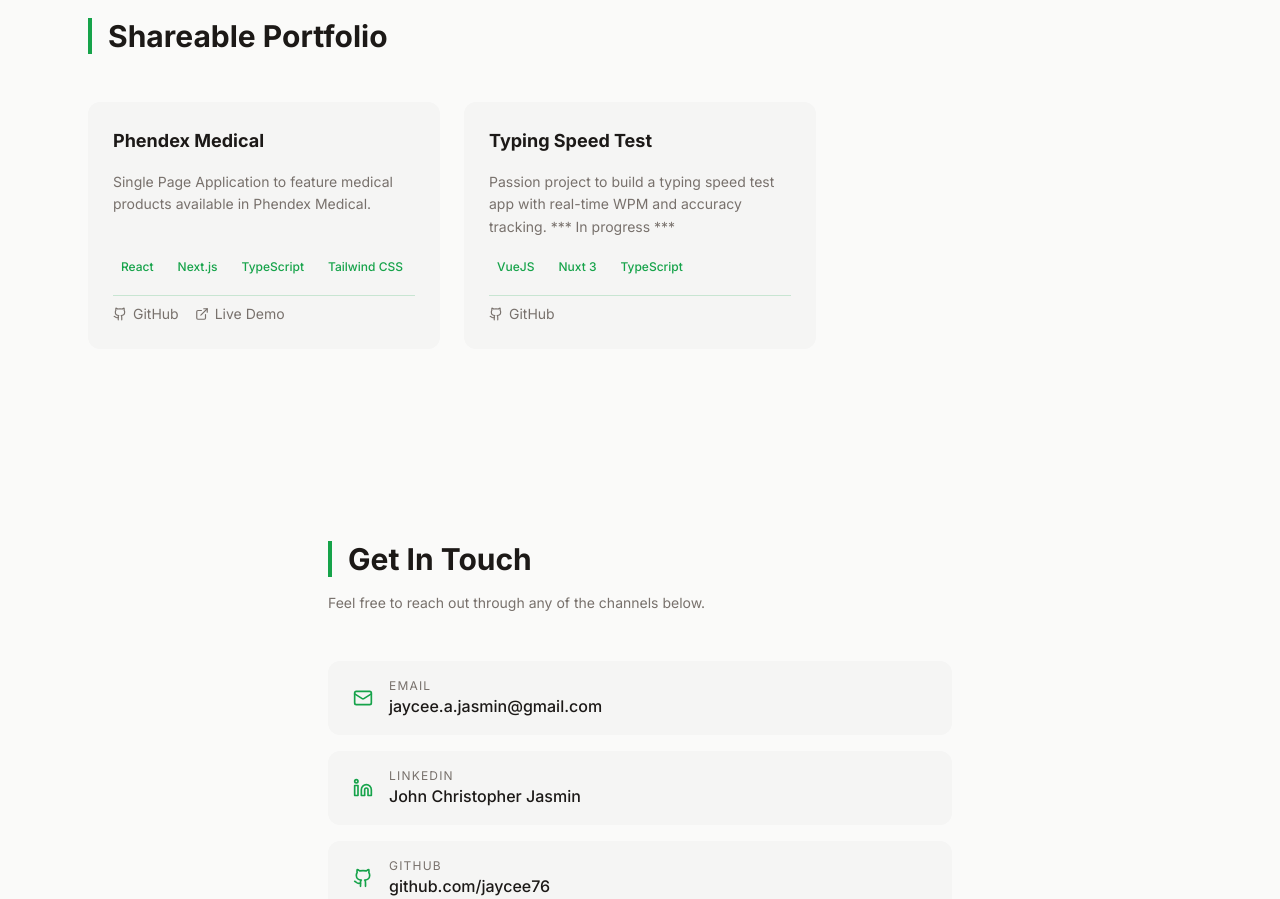
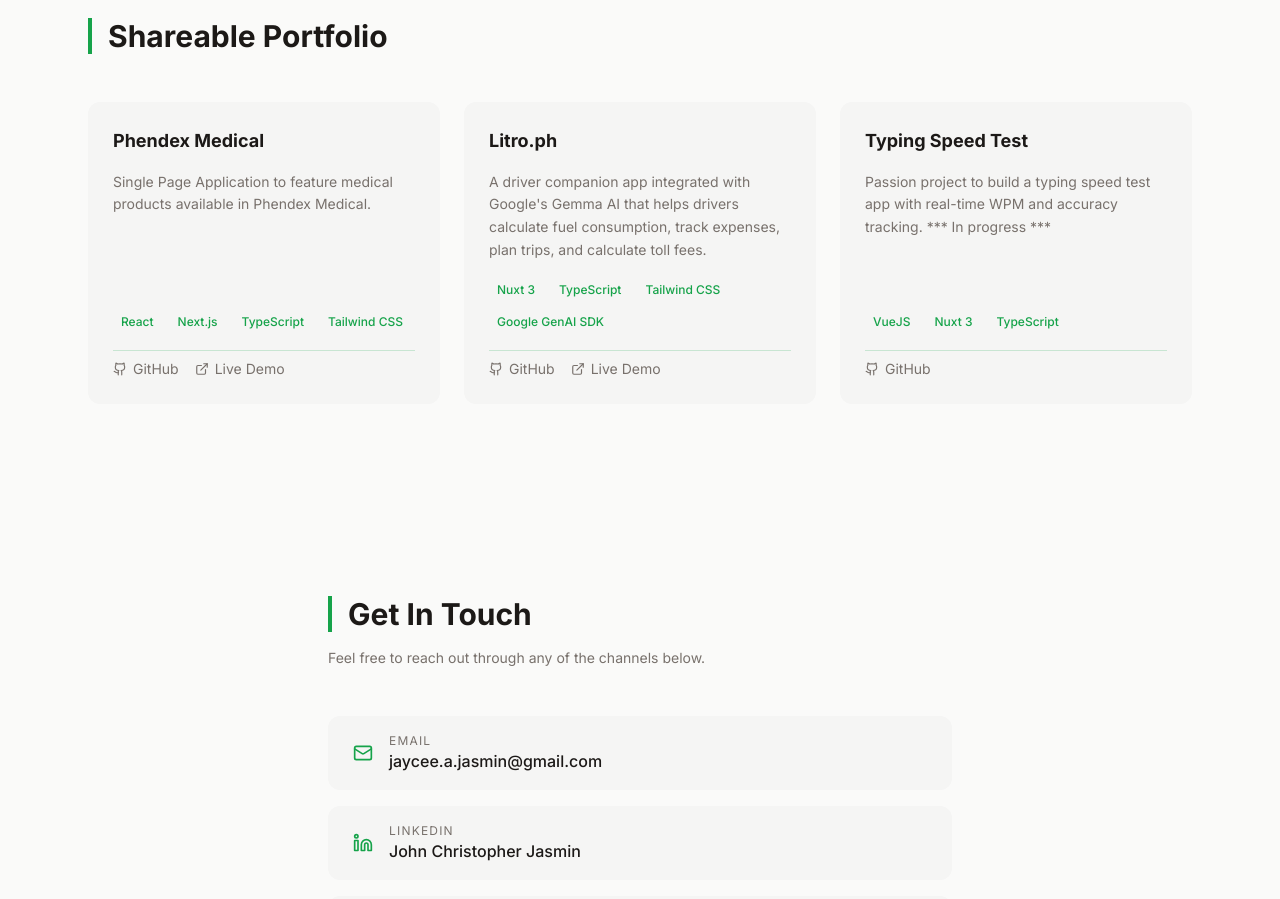
Before and after one commit to jaycee76/portfolio, a Nuxt app: page / in a window 1280 px wide. Shown: the part 2700-3599 px from the top of the page. Built offline with nearby package versions, Linux system fonts and the light colour scheme.

Commit message:
add new project to portfolio

```diff
--- a/app/components/PortfolioSection.vue
+++ b/app/components/PortfolioSection.vue
@@ -16,6 +16,13 @@
     tags: ["React", "Next.js", "TypeScript", "Tailwind CSS"],
     github: "https://github.com/jaycee76/pendex-website",
     demo: "https://phendexmedical.net/",
+  },
+  {
+    title: "Litro.ph",
+    description: "A driver companion app integrated with Google's Gemma AI that helps drivers calculate fuel consumption, track expenses, plan trips, and calculate toll fees.",
+    tags: ["Nuxt 3", "TypeScript", "Tailwind CSS", "Google GenAI SDK"],
+    github: "https://github.com/jaycee76/smart-driver-assistant",
+    demo: "https://litro.vercel.app/",
   },
   {
     title: "Typing Speed Test",
```
